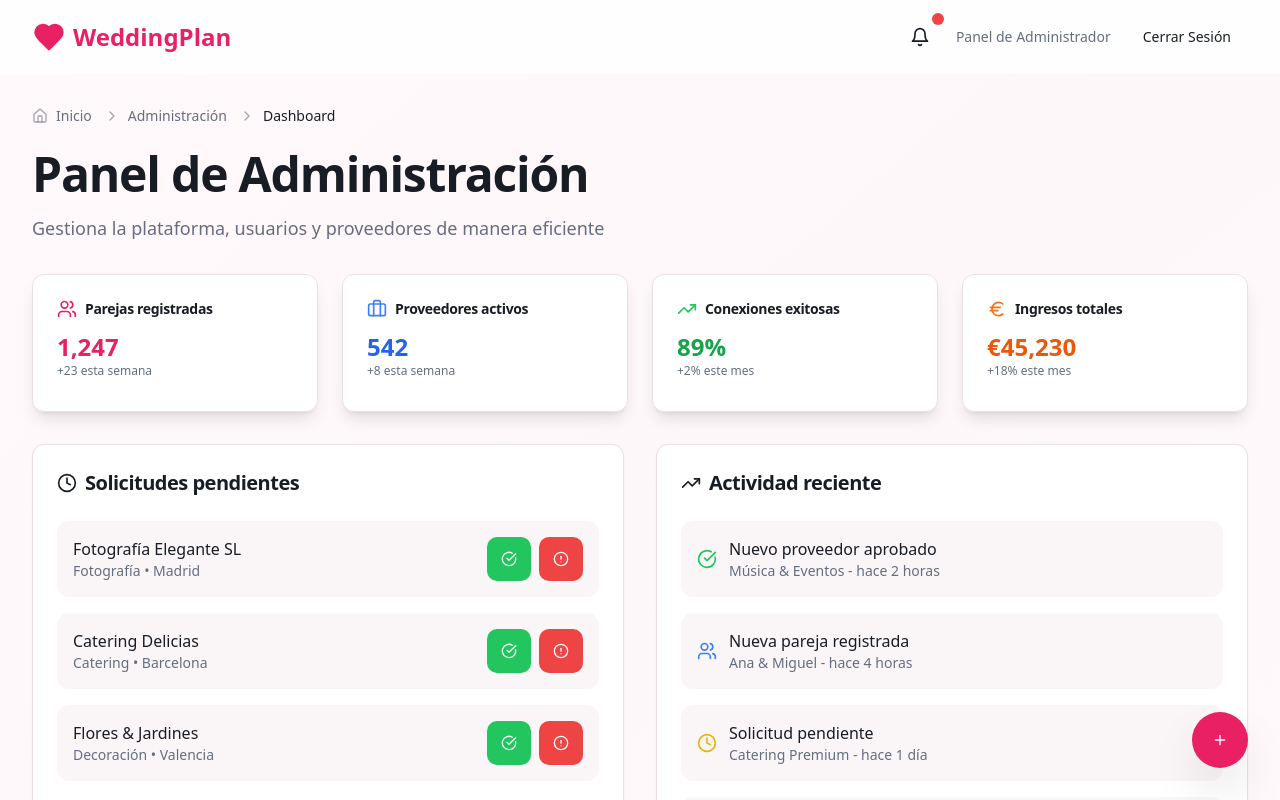
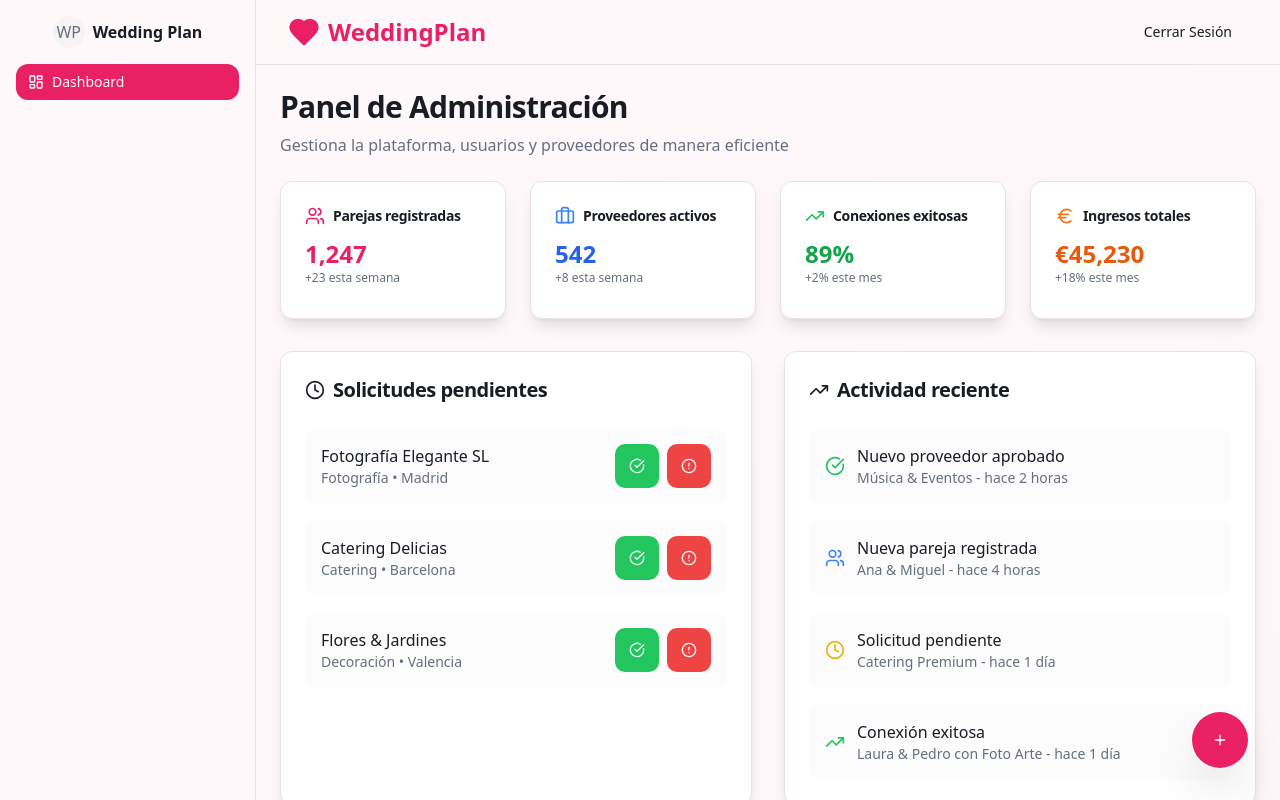
Before and after one commit to enriicrey/love-story-auth, a React (Vite) app: page /admin/dashboard in a window 1280 px wide. Shown: the top 800 px of the page. Built offline with nearby package versions, Linux system fonts and the light colour scheme.

Commit message:
Refactor: Apply consistent styling across all dashboards
Update all dashboards and related pages (Client and Provider areas) to use the new design system, KPICard components, and consistent styling for cards, buttons, spacing, and headers. Ensure visual consistency across all pages.

```diff
--- a/src/pages/AdminDashboard.tsx
+++ b/src/pages/AdminDashboard.tsx
@@ -2,10 +2,11 @@
 import { Link } from "react-router-dom";
 import { Button } from "@/shared/ui/button";
 import { Card, CardContent, CardHeader, CardTitle } from "@/shared/ui/card";
-import { Badge } from "@/shared/ui/badge";
+import { Badge } from "@/components/ui/badge";
 import { Breadcrumbs } from "@/components/navigation/Breadcrumbs";
 import { FloatingActionButton } from "@/shared/ui/floating-action-button";
 import { KPICard } from "@/shared/components/kpi-card";
+import { DashboardLayout } from "@/shared/layout/DashboardLayout";
 import {
   Heart,
   Users,
@@ -23,43 +24,9 @@ import { cn } from "@/lib/utils";
 
 const AdminDashboard = () => {
   return (
-    <div className="min-h-screen bg-gradient-to-br from-background via-secondary/20 to-background">
-      <header className="glass-effect sticky top-0 z-40 border-b border-border/50">
-        <div className="container mx-auto responsive-padding py-4">
-          <div className="flex items-center justify-between">
-            <Link to="/" className="flex items-center space-x-2 text-2xl font-bold text-primary hover:text-primary/80 transition-colors">
-              <Heart className="h-8 w-8 fill-current" />
-              <span>WeddingPlan</span>
-            </Link>
-
-            <div className="flex items-center space-x-4">
-              <Button variant="ghost" size="icon" className="relative">
-                <Bell className="h-5 w-5" />
-                <span className="absolute -top-1 -right-1 h-3 w-3 bg-destructive rounded-full text-xs"></span>
-              </Button>
-              <span className="text-sm text-muted-foreground hidden sm:block">Panel de Administrador</span>
-              <Button variant="ghost" asChild>
-                <Link to="/">Cerrar Sesión</Link>
-              </Button>
-            </div>
-          </div>
-        </div>
-      </header>
-
-      <div className="container mx-auto responsive-padding py-8">
-        <Breadcrumbs />
-
-        <div className="mb-8 animate-fade-in">
-          <h1 className="text-4xl font-bold text-foreground mb-4 lg:text-5xl">
-            Panel de Administración
-          </h1>
-          <p className="text-lg text-muted-foreground responsive-text">
-            Gestiona la plataforma, usuarios y proveedores de manera eficiente
-          </p>
-        </div>
-
+    <DashboardLayout userType="admin" title="Panel de Administración" subtitle="Gestiona la plataforma, usuarios y proveedores de manera eficiente">
       {/* KPI Cards - Updated to use KPICard component */}
-        <div className="responsive-grid mb-8">
+      <div className="grid grid-cols-1 md:grid-cols-2 lg:grid-cols-4 gap-6 mb-8">
         <KPICard
           title="Parejas registradas"
           value="1,247"
@@ -102,7 +69,7 @@ const AdminDashboard = () => {
 
       {/* Main content area */}
       <div className="grid grid-cols-1 xl:grid-cols-2 gap-8 mb-8">
-          <Card className="hover-lift">
+        <Card className="shadow-lg hover:shadow-xl transition-shadow">
           <CardHeader>
             <CardTitle className="text-xl flex items-center gap-2">
               <Clock className="h-5 w-5" />
@@ -116,7 +83,7 @@ const AdminDashboard = () => {
                 { name: "Catering Delicias", type: "Catering", location: "Barcelona" },
                 { name: "Flores & Jardines", type: "Decoración", location: "Valencia" }
               ].map((provider, index) => (
-                  <div key={index} className="flex justify-between items-center p-4 bg-secondary/50 rounded-xl hover:bg-secondary/70 transition-colors">
+                <div key={index} className="flex justify-between items-center p-4 bg-secondary/20 rounded-xl hover:bg-secondary/30 transition-colors">
                   <div>
                     <div className="font-medium text-foreground">{provider.name}</div>
                     <div className="text-sm text-muted-foreground">{provider.type} • {provider.location}</div>
@@ -135,7 +102,7 @@ const AdminDashboard = () => {
           </CardContent>
         </Card>
 
-          <Card className="hover-lift">
+        <Card className="shadow-lg hover:shadow-xl transition-shadow">
           <CardHeader>
             <CardTitle className="text-xl flex items-center gap-2">
               <TrendingUp className="h-5 w-5" />
@@ -150,7 +117,7 @@ const AdminDashboard = () => {
                 { icon: Clock, text: "Solicitud pendiente", detail: "Catering Premium", time: "hace 1 día", color: "text-yellow-500" },
                 { icon: TrendingUp, text: "Conexión exitosa", detail: "Laura & Pedro con Foto Arte", time: "hace 1 día", color: "text-green-500" }
               ].map((activity, index) => (
-                  <div key={index} className="flex items-center space-x-3 p-4 bg-secondary/50 rounded-xl hover:bg-secondary/70 transition-colors">
+                <div key={index} className="flex items-center space-x-3 p-4 bg-secondary/20 rounded-xl hover:bg-secondary/30 transition-colors">
                   <activity.icon className={cn("h-5 w-5", activity.color)} />
                   <div className="flex-1 min-w-0">
                     <div className="font-medium text-foreground truncate">{activity.text}</div>
@@ -164,7 +131,7 @@ const AdminDashboard = () => {
       </div>
 
       {/* Admin tools */}
-        <Card className="hover-lift">
+      <Card className="shadow-lg hover:shadow-xl transition-shadow">
         <CardHeader>
           <CardTitle className="text-xl flex items-center gap-2">
             <Settings className="h-5 w-5" />
@@ -187,14 +154,13 @@ const AdminDashboard = () => {
           </div>
         </CardContent>
       </Card>
-      </div>
 
       {/* Floating Action Button */}
       <FloatingActionButton
         onClick={() => console.log('Nueva acción')}
         icon={<Plus className="h-6 w-6" />}
       />
-    </div>
+    </DashboardLayout>
   );
 };
 
```
Lines whose indentation alone changed are shown as unchanged.
